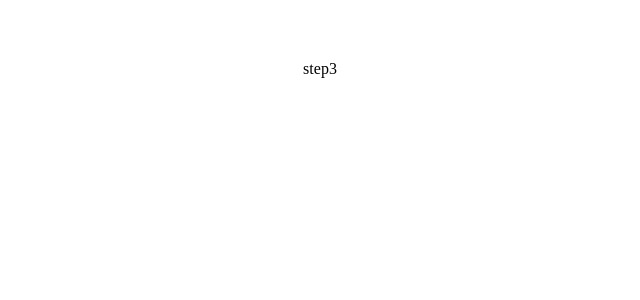
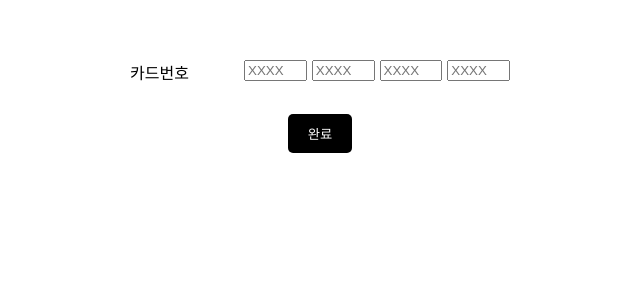
Before and after one commit to yoonvelop/balaan-task, a Vue app: page /signup/step3 in a window 1280 px wide. Shown: the top 300 px of the page, without its empty margins (320-960 px from the left). Built offline with nearby package versions, Linux system fonts and the light colour scheme.

Commit message:
feat: step3 카드정보 유효성과 페이지 개발

```diff
--- a/src/utils/validators.ts
+++ b/src/utils/validators.ts
@@ -27,3 +27,23 @@ export function validatePasswordConfirmation(
 ): boolean {
   return password === confirmPassword;
 }
+
+// 카드번호 유효성 검사
+export function validateCardNumber(cardNumber: string): boolean {
+  const digits = cardNumber.split('').map((num) => parseInt(num));
+  let sum = 0;
+
+  for (let i = 0; i < digits.length; i++) {
+    let digit = digits[digits.length - 1 - i]; // 배열의 끝에서부터 시작
+    if (i % 2 === 1) {
+      // 짝수번째 자리 (0-indexed 이므로 1을 더해줌)
+      digit = digit * 2;
+      if (digit > 9) {
+        digit = digit - 9; // 또는 digit = digit % 10 + 1
+      }
+    }
+    sum += digit;
+  }
+
+  return sum % 10 === 0;
+}
--- a/src/views/SignUpStep3.vue
+++ b/src/views/SignUpStep3.vue
@@ -1,9 +1,80 @@
 <template>
-  <div>step3</div>
+  <form @submit.prevent="handleSubmit">
+    <div class="card-number-section">
+      <field-wrapper label="카드번호" id="cardNumber" :error="cardError">
+        <div class="card-number-inputs">
+          <base-input
+            v-for="index in 4"
+            :key="index"
+            type="text"
+            v-model="cardNumbers[index - 1]"
+            maxlength="4"
+            placeholder="XXXX"
+            autocomplete="cc-number"
+          />
+        </div>
+      </field-wrapper>
+    </div>
+    <base-button type="submit">완료</base-button>
+  </form>
 </template>
+<script lang="ts">
+import { defineComponent, ref } from 'vue';
+import FieldWrapper from '@/components/FieldWrapper.vue';
+import { validateCardNumber } from '@/utils/validators';
+import BaseInput from '@/components/Input.vue';
+import BaseButton from '@/components/Button.vue';
+import { useRouter } from 'vue-router';
 
-<script lang="ts">
-import { defineComponent } from 'vue';
+export default defineComponent({
+  components: {
+    BaseButton,
+    BaseInput,
+    FieldWrapper,
+  },
+  setup() {
+    const cardNumbers = ref(['', '', '', '']);
+    const cardError = ref('');
+    const router = useRouter();
 
-export default defineComponent({});
+    const handleSubmit = () => {
+      let isValid = true;
+      const fullNumber = cardNumbers.value.join('');
+      if (fullNumber.length === 16) {
+        if (!validateCardNumber(fullNumber)) {
+          cardError.value = '유효하지 않은 카드 번호 입니다.';
+          isValid = false;
+        } else {
+          cardError.value = '';
+        }
+      }
+
+      if (isValid) {
+        router.push('/signup/complete');
+      }
+    };
+
+    return {
+      cardNumbers,
+      cardError,
+      handleSubmit,
+    };
+  },
+});
 </script>
+
+<style>
+.card-number-inputs {
+  display: flex;
+  justify-content: space-between;
+}
+
+.card-number-inputs input {
+  width: calc(25% - 10px);
+  margin-right: 5px;
+}
+
+.card-number-inputs input:last-child {
+  margin-right: 0;
+}
+</style>
```
